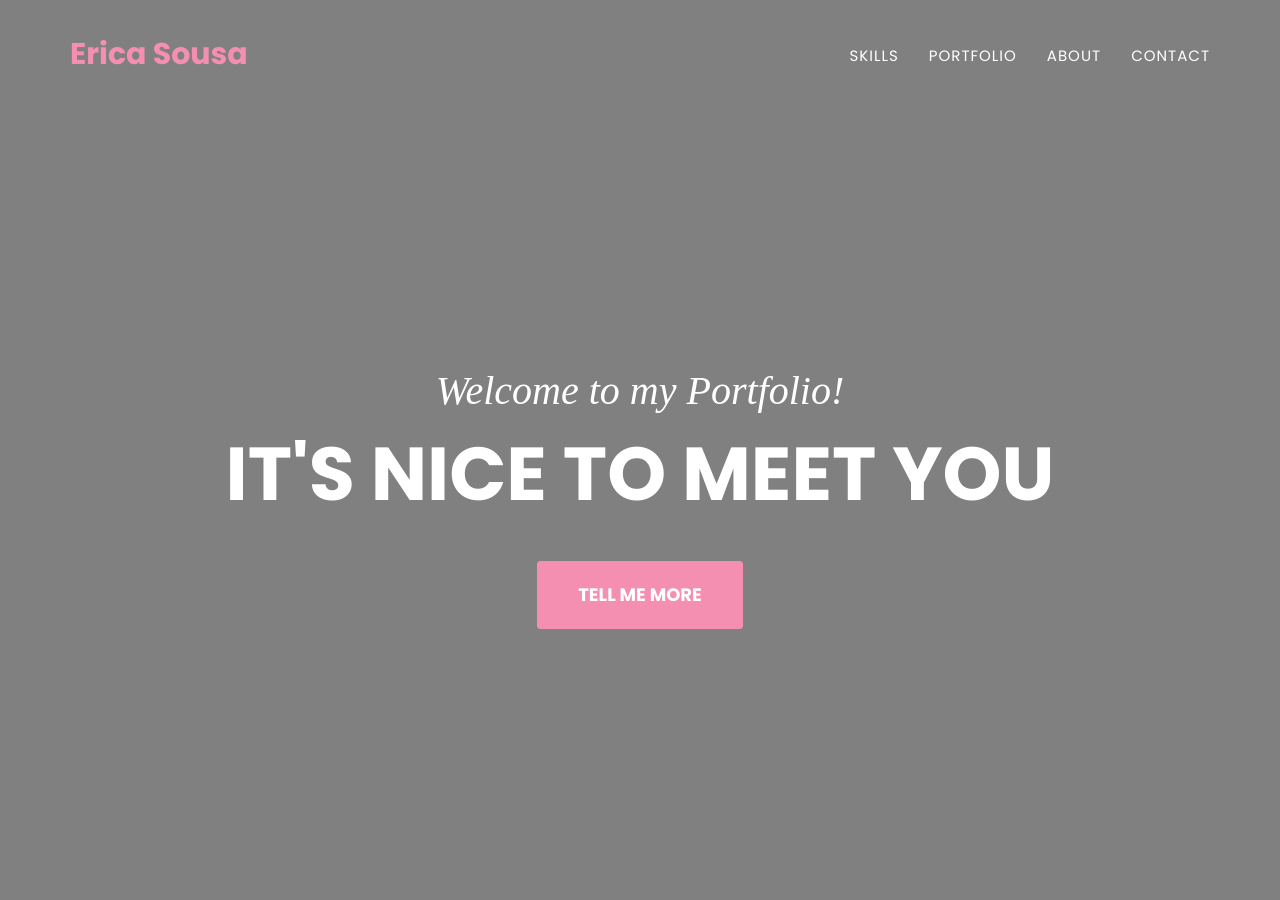
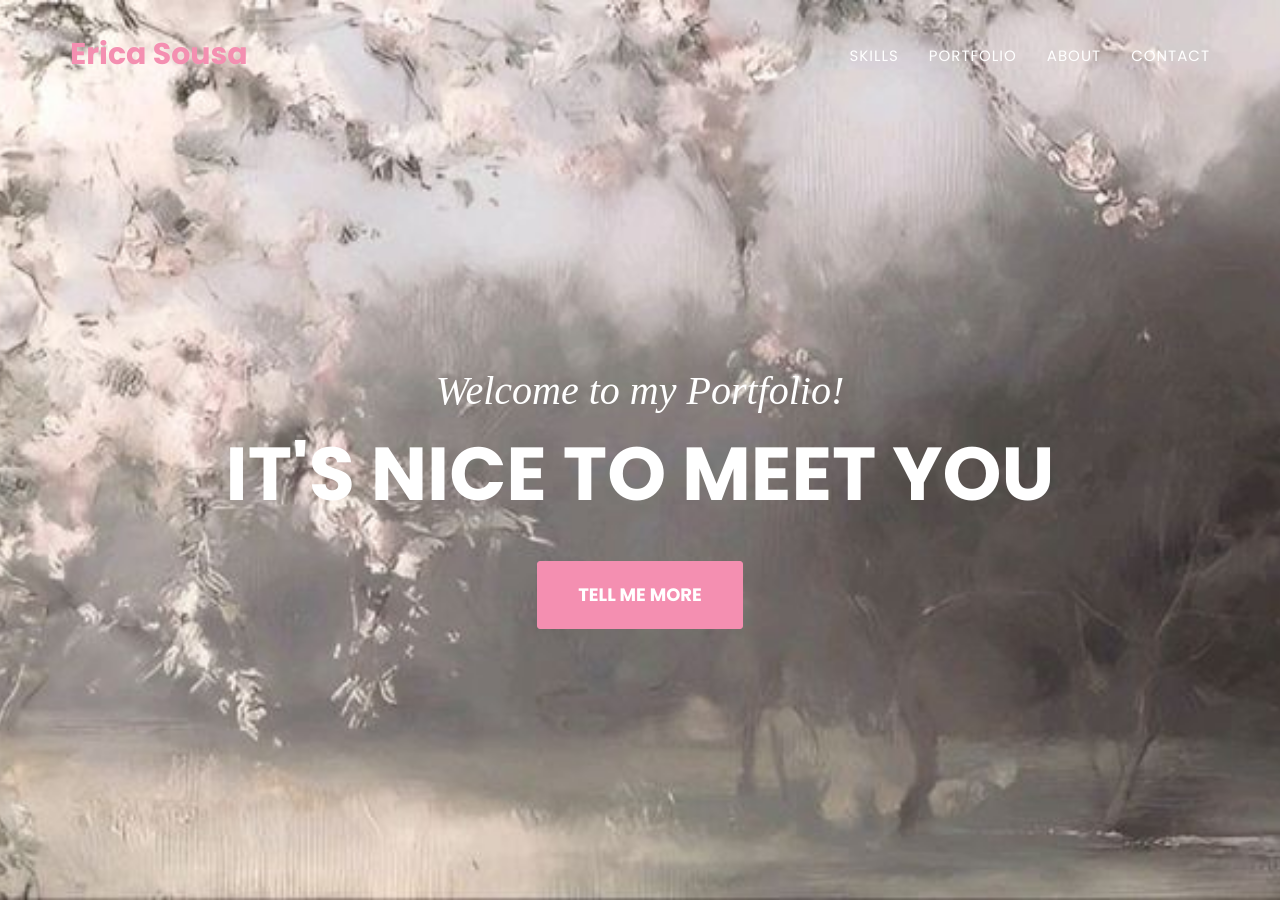
Before and after one commit to ericasousaa/EricaSousa, a Jekyll site: the page built from index.html, in a window 1280 px wide and 900 px high. Built offline with Jekyll 4.4.1, drawn with Linux system fonts in a browser that asks for light colours; some web fonts are replaced.

Commit message:
Update agency.css

```diff
--- a/_includes/css/agency.css
+++ b/_includes/css/agency.css
@@ -284,14 +284,11 @@ header {
 
     min-height: 100vh;
     background-attachment: scroll;
+    background-image: url('{{ site.baseurl }}/headernovo.jpg');
     background-position: center center;
     background-repeat: no-repeat;
     background-size: cover;
-
-    background-color: #808080; /* cinza padrão */
 }
-
-
 
 
 header .intro-text {
```
